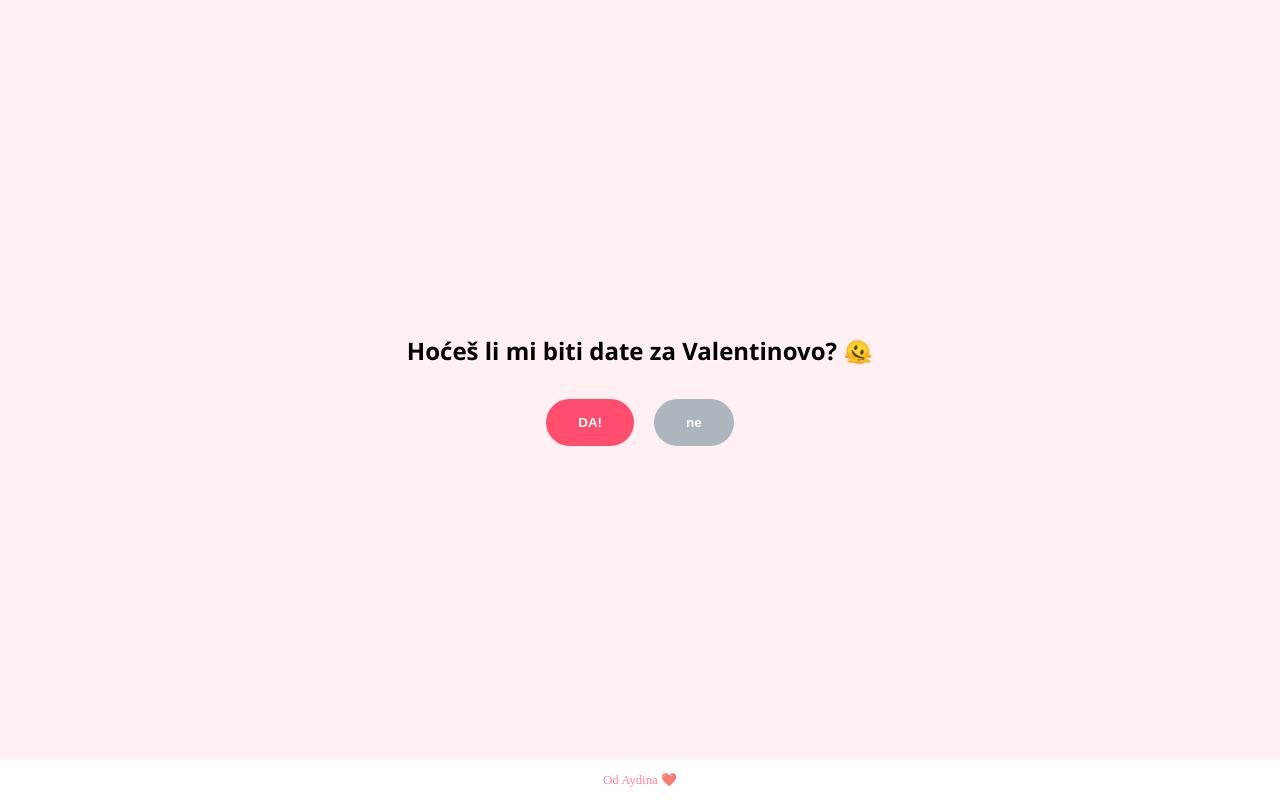
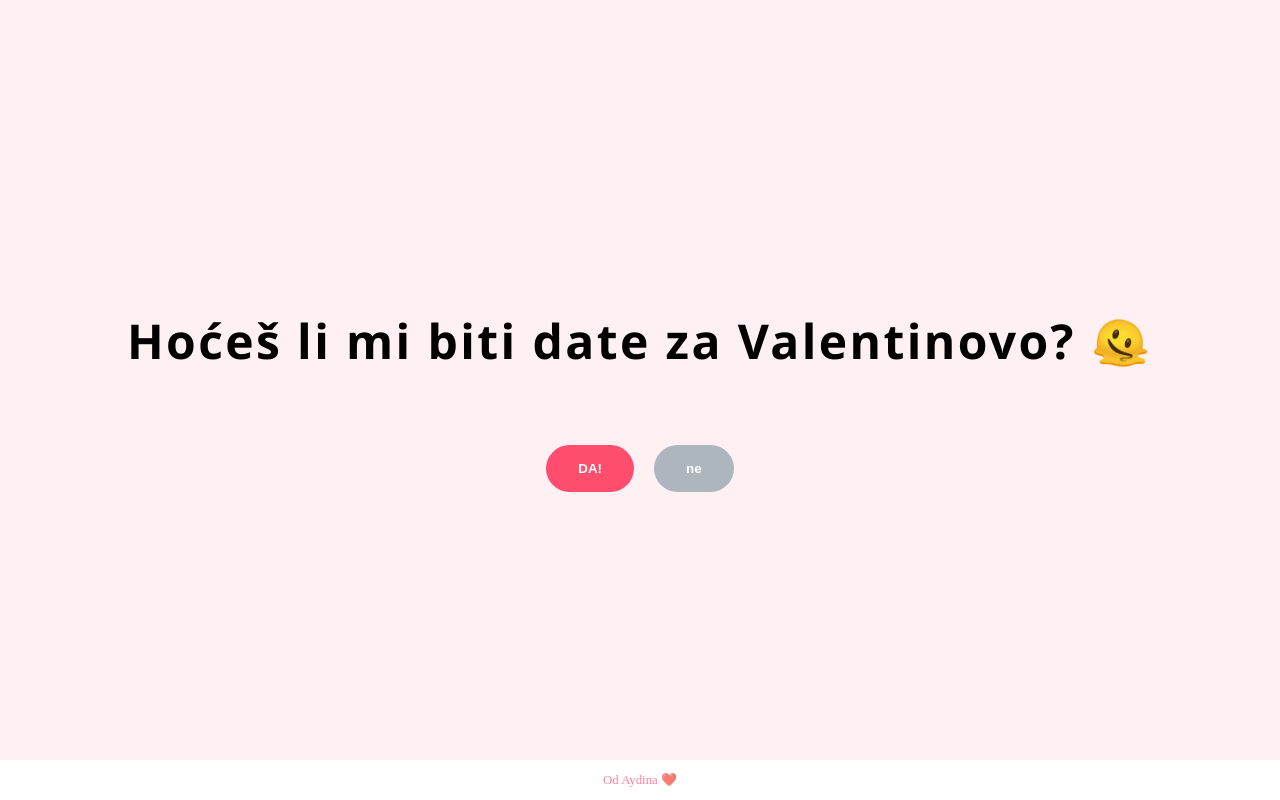
Before and after one commit to Aydin324/valentines, an Angular app: page / in a window 1280 px wide. Both pictures are taken after a click on the button "Click to continue". Built offline with nearby package versions, Linux system fonts and the light colour scheme.

Commit message:
Added animations between screens

```diff
--- a/src/app/app.html
+++ b/src/app/app.html
@@ -6,7 +6,7 @@
     </div>
   }
   @if (proposalState() === 'proposal') {
-    <div class="question-section">
+    <div class="question-section screen-fade">
       <h2>Hoćeš li mi biti date za Valentinovo? 🫠</h2>
 
       <div class="btn-group">
@@ -24,7 +24,7 @@
     </div>
   }
   @if (proposalState() === 'accepted') {
-    <div class="success-section bounce-in">
+    <div class="success-section screen-fade">
       <h1>Jeeeeee! Vidimo see 😊</h1>
       <p>Volim te!</p>
     </div>
--- a/src/app/app.scss
+++ b/src/app/app.scss
@@ -79,6 +79,13 @@ button {
   }
 }
 
+h2,
+h1 {
+  font-size: clamp(1.3rem, 5vw, 3rem);
+  letter-spacing: 0.05em;
+  max-width: 100vw;
+}
+
 .typing-effect {
   display: inline-block;
   overflow: hidden;
@@ -127,3 +134,23 @@ button {
     margin: 0;
   }
 }
+
+.screen-fade {
+  display: flex;
+  flex-direction: column;
+  align-items: center;
+  width: 100%;
+
+  animation: slideUpFade 0.6s cubic-bezier(0.23, 1, 0.32, 1) forwards;
+}
+
+@keyframes slideUpFade {
+  from {
+    opacity: 0;
+    transform: translateY(20px);
+  }
+  to {
+    opacity: 1;
+    transform: translateY(0);
+  }
+}
--- a/src/app/app.ts
+++ b/src/app/app.ts
@@ -20,6 +20,9 @@ export class App {
       setTimeout(() => this.yesButtonBlocked.set(false), 500);
     } else if (this.proposalState() === 'proposal') {
       this.proposalState.set('accepted');
+      if ('vibrate' in navigator) {
+        navigator.vibrate([100, 30, 100, 30, 100]);
+      }
       confetti({
         particleCount: 250,
         spread: 90,
```
